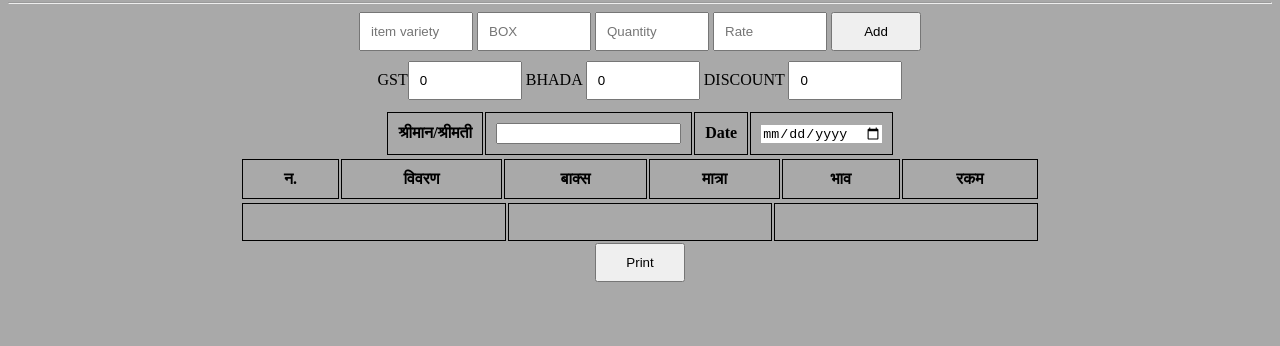
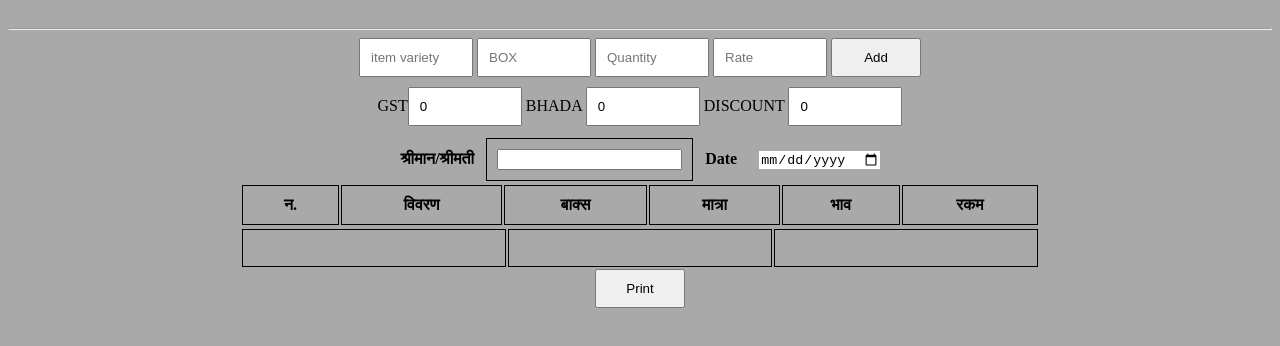
Before and after one commit to pratham7869/bill, a plain HTML site: page index.html in a window 1280 px wide. Shown: the part 112-458 px from the top of the page. Drawn offline with Linux system fonts and the light colour scheme.

Commit message:
SHRIMAN box remove

```diff
--- a/index.html
+++ b/index.html
@@ -13,6 +13,7 @@
     <header>
     <h2 style="color: rgb(197, 34, 6);"><b>||श्री||</b></h2>
     <h2 style="color: rgb(197, 34, 6);"><b>SHUBH SHREE DIAMOND COLLECTION</b></h2>
+    <br>
     <hr>
 
 
@@ -56,11 +57,11 @@
     <div class="info" height="800px">
         <table class="table1" id="table1">
         <tr>
-            <th>श्रीमान/श्रीमती</th>
+            <th style="border: 0px;">श्रीमान/श्रीमती</th>
             <th id="thp" style="display:none;" style="color: indigo" ></th>
             <th class="hide"><input class="hide" id="cus" type="text" name='cusname' style="color: indigo"> </th>
-            <th>Date</th>
-            <th><input type="date" class="Nobdr cus" name='billdate' id='billdate'> </th>
+            <th  style="border: 0px;">Date</th>
+            <th style="border: 0px;"><input type="date" class="Nobdr cus" name='billdate' id='billdate'> </th>
         </tr>
         </table>
         </div>
```
